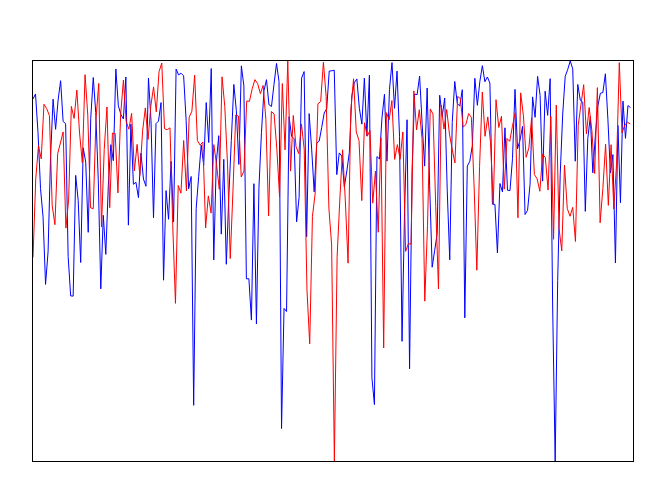
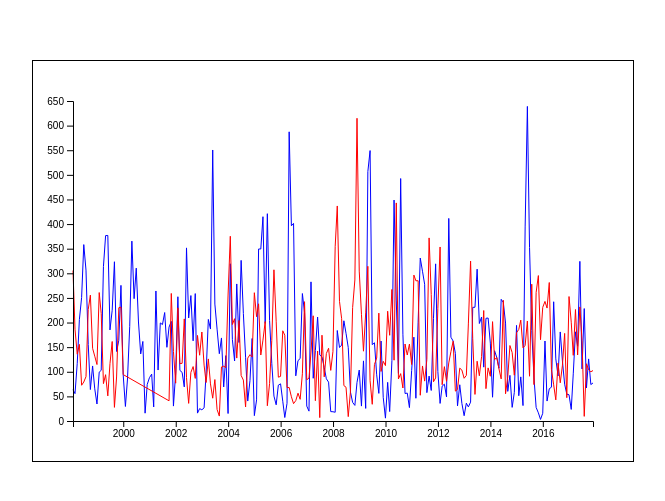
Before and after one commit to euripidean/d3-tutorials-part1, a plain HTML site: page tutorial7and8.html in a window 1280 px wide. Shown: the part 139-640 px from the top of the page, without its empty margins (307-972 px from the left). Drawn offline with nearby package versions, Linux system fonts and the light colour scheme.

Commit message:
Completed Tutorial 8

```diff
--- a/tutorial7.html
+++ b/tutorial7and8.html
@@ -21,41 +21,62 @@
 
     <script src="https://cdn.jsdelivr.net/npm/d3@7"></script>
     <script>
-      const X_RANGE = [0, 600];
-      const Y_RANGE = [0, 400];
-      function getExtents(data) {
-        return d3.extent(data, (d) => d.precipitation);
+      const WIDTH = 600;
+      const HEIGHT = 400;
+      const MARGIN = 40;
+      const parseTime = d3.timeParse("%d/%m/%Y");
+      function getExtents(data, value) {
+        if (value === "precipitation") {
+          return d3.extent(data, (d) => d.precipitation);
+        } else {
+          return d3.extent(data, (d) => d.date);
+        }
       }
 
       function getXScale(data) {
-        const scale = d3.scaleLinear().domain([0, data.length]).range(X_RANGE);
+        const scale = d3
+          .scaleTime()
+          .domain(getExtents(data, "date"))
+          .range([MARGIN, WIDTH - MARGIN]);
         return scale;
       }
 
       function getYScale(data) {
-        const scale = d3.scaleLinear().domain(getExtents(data)).range(Y_RANGE);
+        const scale = d3
+          .scaleLinear()
+          .domain(getExtents(data, "precipitation"))
+          .range([HEIGHT - MARGIN, MARGIN])
+          .nice();
         return scale;
       }
 
       function getLineGen(xScale, yScale) {
         const lineGen = d3
           .line()
-          .x((d, i) => xScale(i))
+          .x((d) => xScale(d.date))
           .y((d) => yScale(d.precipitation))
           .curve(d3.curveLinear);
         return lineGen;
       }
 
+      function getParsedTime(data) {
+        data.forEach((d) => (d.date = parseTime(d.date)));
+      }
+
       function handleData(data) {
         const baData = getDataForState(data, "BA");
+        getParsedTime(baData);
         const scData = getDataForState(data, "SC");
+        getParsedTime(scData);
         const baXScale = getXScale(baData);
-        const baYScale = getYScale(baData);
-        const scXScale = getXScale(scData);
-        const scYScale = getYScale(scData);
 
-        const baLineGen = getLineGen(baXScale, baYScale);
-        const scLineGen = getLineGen(scXScale, scYScale);
+        const allData = baData.concat(scData);
+
+        const xScale = getXScale(allData);
+        const yScale = getYScale(allData);
+
+        const baLineGen = getLineGen(xScale, yScale);
+        const scLineGen = getLineGen(xScale, yScale);
 
         function getDataForState(data, state) {
           const arr = data
@@ -67,18 +88,36 @@
             });
           return arr;
         }
-        d3.select("#svg")
+        const svg = d3.select("#svg");
+        const graph = svg.append("g");
+        graph
           .append("path")
           .attr("d", baLineGen(baData))
           .attr("stroke-width", 1)
           .attr("stroke", "blue")
           .attr("fill", "none");
-        d3.select("#svg")
+        graph
           .append("path")
           .attr("d", scLineGen(scData))
           .attr("stroke-width", 1)
           .attr("stroke", "red")
           .attr("fill", "none");
+
+        const bottomAxis = d3.axisBottom(xScale);
+        const leftAxis = d3.axisLeft(yScale);
+
+        svg
+          .append("g")
+          // Position the group
+          .attr("transform", `translate(0, ${HEIGHT - MARGIN})`)
+          // generate the axis in the group
+          .call(bottomAxis);
+
+        // Append the group, transform, and add the axis
+        svg
+          .append("g")
+          .attr("transform", `translate(${MARGIN}, 0)`)
+          .call(leftAxis);
       }
 
       d3.csv("precipitation.csv").then(handleData);
```
